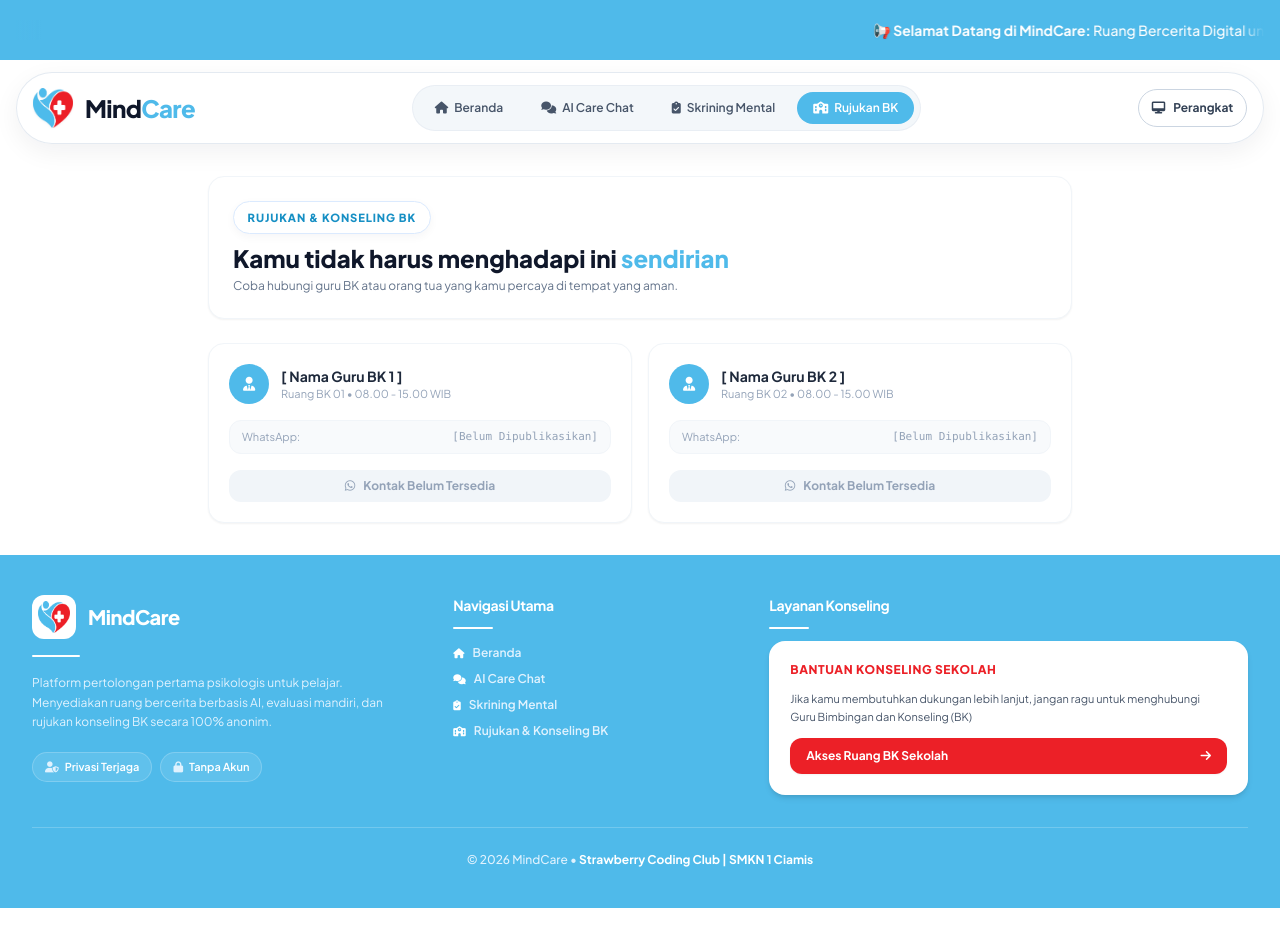
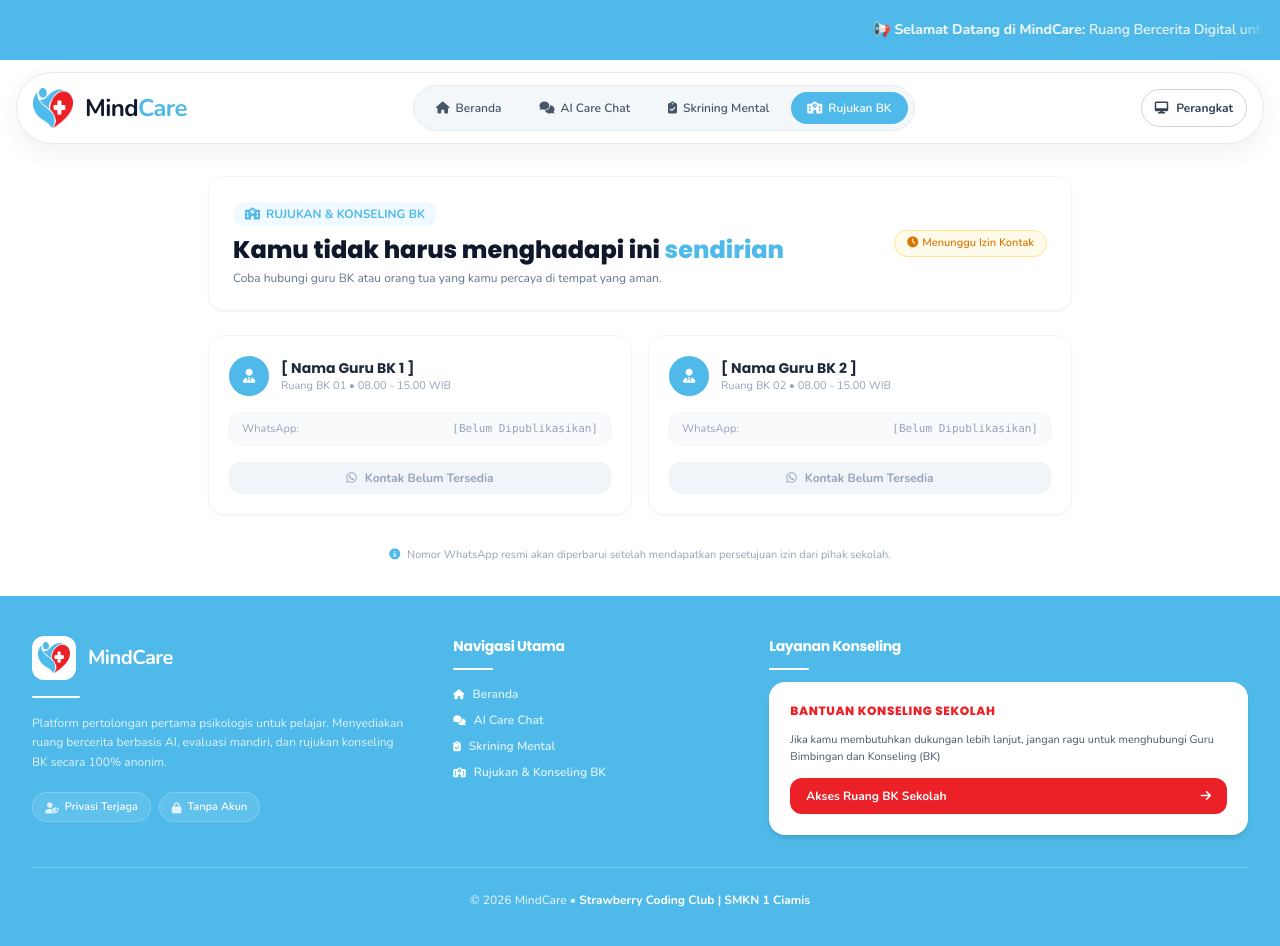
Before and after one commit to sayyidmuhammad2974-lgtm/MindCare, a plain HTML site: page rujukan.html in a window 1280 px wide. Before the commit the page ends 908 px from the top, so only its background shows below. Drawn offline with nearby package versions, Linux system fonts and the light colour scheme.

Commit message:
Update font styles

```diff
--- a/css/style.css
+++ b/css/style.css
@@ -1741,3 +1741,12 @@ html[data-theme="dark"] #article-modal .article-source {
         font-size: 0.65rem !important;
     }
 }
+/* Font bawaan untuk seluruh body (Nunito) */
+body {
+    font-family: 'Nunito', sans-serif;
+}
+
+/* Font khusus untuk semua judul & title (Poppins) */
+h1, h2, h3, h4, h5, h6, .font-title {
+    font-family: 'Poppins', sans-serif;
+}
--- a/javascript/script.js
+++ b/javascript/script.js
@@ -701,3 +701,13 @@ document.addEventListener("DOMContentLoaded", () => {
         }).join("");
     }
 });
+module.exports = {
+  theme: {
+    extend: {
+      fontFamily: {
+        sans: ['Nunito', 'sans-serif'],    // Menjadi font default body
+        poppins: ['Poppins', 'sans-serif'] // Dipakai via class font-poppins
+      }
+    }
+  }
+}
--- a/rujukan.html
+++ b/rujukan.html
@@ -9,8 +9,10 @@
     <script src="https://cdn.tailwindcss.com"></script>
     <!-- Font Awesome Icons -->
     <link rel="stylesheet" href="https://cdnjs.cloudflare.com/ajax/libs/font-awesome/6.4.0/css/all.min.css">
-    <!-- Google Fonts: Plus Jakarta Sans -->
-    <link href="https://fonts.googleapis.com/css2?family=Plus+Jakarta+Sans:wght@300;400;500;600;700;800&display=swap" rel="stylesheet">
+   <!-- GOOGLE FONTS (Poppins & Nunito) -->
+<link rel="preconnect" href="https://fonts.googleapis.com">
+<link rel="preconnect" href="https://fonts.gstatic.com" crossorigin>
+<link href="https://fonts.googleapis.com/css2?family=Nunito:wght@400;500;600;700&family=Poppins:wght@600;700;800&display=swap" rel="stylesheet">
     <!-- Custom Stylesheet -->
     <link rel="stylesheet" href="css/style.css">
 </head>
@@ -96,10 +98,11 @@
 
     <div class="space-y-6">
 
-        <!-- Hero Header Clean -->
-        <div class="bg-white rounded-2xl p-6 shadow-sm border border-slate-100 text-center sm:text-left flex flex-col sm:flex-row items-center justify-between gap-4">
+        <!-- Header Muncul dari Atas -->
+        <div data-aos="fade-down" class="bg-white rounded-2xl p-6 shadow-sm border border-slate-100 text-center sm:text-left flex flex-col sm:flex-row items-center justify-between gap-4">
             <div class="space-y-1">
-                       <span class="page-kicker"> RUJUKAN & KONSELING BK </span>
+                <span class="inline-flex items-center gap-1.5 text-xs font-bold brand-blue-text bg-sky-50 px-3 py-1 rounded-full">
+                    <i class="fa-solid fa-school"></i> RUJUKAN & KONSELING BK
                 </span>
                 <h1 class="text-xl sm:text-2xl font-extrabold text-slate-900 pt-1">
                     Kamu tidak harus menghadapi ini <span class="brand-blue-text">sendirian</span>
@@ -108,13 +111,16 @@
                     Coba hubungi guru BK atau orang tua yang kamu percaya di tempat yang aman.
                 </p>
             </div>
+            <span class="text-[11px] font-semibold bg-amber-50 text-amber-600 border border-amber-200 px-3 py-1 rounded-full flex-shrink-0">
+                <i class="fa-solid fa-clock mr-1"></i>Menunggu Izin Kontak
+            </span>
         </div>
 
-        <!-- 2 Grid Card Minimalis & Menarik -->
+        <!-- 2 Grid Card: Card 1 dari Kiri, Card 2 dari Kanan -->
         <div class="grid grid-cols-1 sm:grid-cols-2 gap-4">
 
-            <!-- Card 1 -->
-            <div class="bg-white rounded-2xl p-5 border border-slate-100 shadow-sm space-y-4 hover:border-sky-200 transition-colors">
+            <!-- Card 1 (Masuk dari Kiri, Delay 100ms) -->
+            <div data-aos="fade-right" data-aos-delay="100" class="bg-white rounded-2xl p-5 border border-slate-100 shadow-sm space-y-4 hover:border-sky-200 hover:-translate-y-1 transition-all duration-300">
                 <div class="flex items-center gap-3">
                     <div class="w-10 h-10 rounded-full brand-blue-bg text-white flex items-center justify-center font-bold text-sm shadow-xs">
                         <i class="fa-solid fa-user-tie"></i>
@@ -136,8 +142,8 @@
                 </button>
             </div>
 
-            <!-- Card 2 -->
-            <div class="bg-white rounded-2xl p-5 border border-slate-100 shadow-sm space-y-4 hover:border-sky-200 transition-colors">
+            <!-- Card 2 (Masuk dari Kanan, Delay 250ms agar bergantian) -->
+            <div data-aos="fade-left" data-aos-delay="250" class="bg-white rounded-2xl p-5 border border-slate-100 shadow-sm space-y-4 hover:border-sky-200 hover:-translate-y-1 transition-all duration-300">
                 <div class="flex items-center gap-3">
                     <div class="w-10 h-10 rounded-full brand-blue-bg text-white flex items-center justify-center font-bold text-sm shadow-xs">
                         <i class="fa-solid fa-user-tie"></i>
@@ -160,6 +166,11 @@
             </div>
 
         </div>
+
+        <!-- Info Note (Muncul dari Bawah) -->
+        <p data-aos="fade-up" data-aos-delay="400" class="text-[11px] text-slate-400 text-center pt-2">
+            <i class="fa-solid fa-circle-info mr-1 brand-blue-text"></i> Nomor WhatsApp resmi akan diperbarui setelah mendapatkan persetujuan izin dari pihak sekolah.
+        </p>
 
     </div>
 
```
Also changed, not shown: chat.html (+4 -2 lines), index.html (+16 -3 lines), skrining.html (+4 -3 lines).
